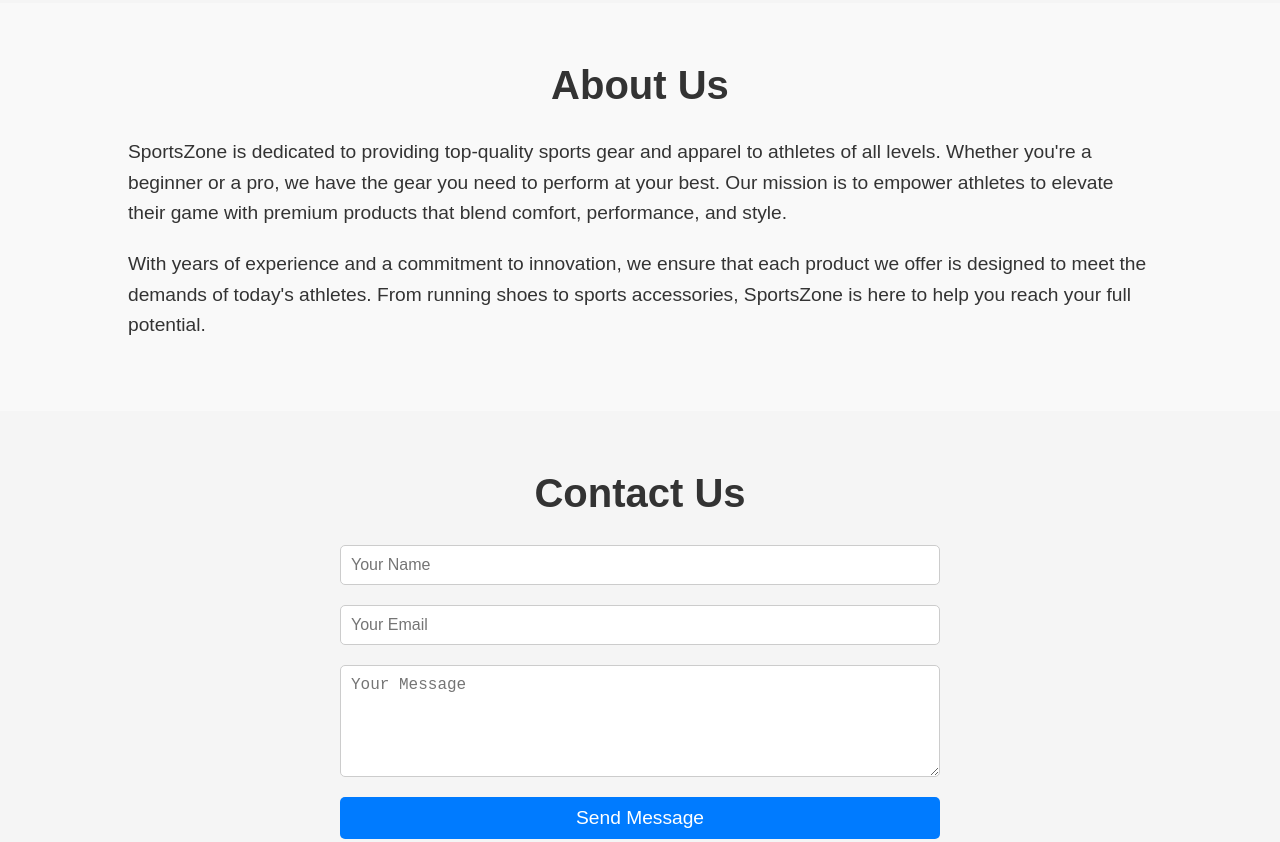
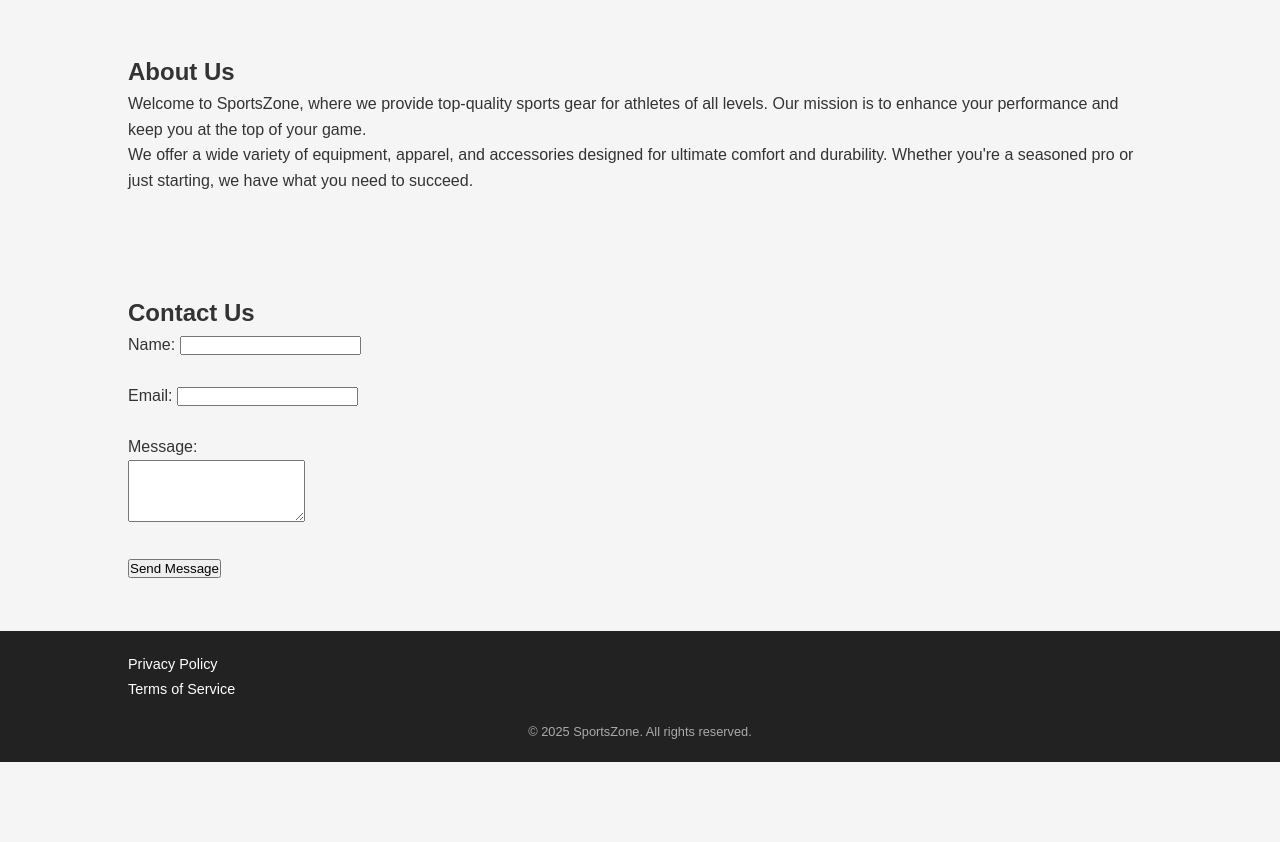
Before and after one commit to delicd/website-2, a plain HTML site: page index.html in a window 1280 px wide. Shown: the part 1460-2302 px from the top of the page. After the commit the page ends 2222 px from the top, so only its background shows below. Drawn offline with Linux system fonts and the light colour scheme.

Commit message:
Update index.html

```diff
--- a/index.html
+++ b/index.html
@@ -155,56 +155,6 @@
             background: #0056b3;
         }
 
-        /* ABOUT SECTION */
-        .about {
-            padding: 50px 10%;
-            background-color: #f9f9f9;
-        }
-        .about h2 {
-            text-align: center;
-            margin-bottom: 20px;
-            font-size: 2.5rem;
-        }
-        .about p {
-            font-size: 1.2rem;
-            line-height: 1.6;
-            margin-bottom: 20px;
-        }
-
-        /* CONTACT SECTION */
-        .contact {
-            padding: 50px 10%;
-        }
-        .contact h2 {
-            text-align: center;
-            margin-bottom: 20px;
-            font-size: 2.5rem;
-        }
-        .contact form {
-            display: grid;
-            gap: 20px;
-            max-width: 600px;
-            margin: 0 auto;
-        }
-        .contact input, .contact textarea {
-            padding: 10px;
-            font-size: 1rem;
-            border: 1px solid #ccc;
-            border-radius: 5px;
-        }
-        .contact button {
-            padding: 10px 20px;
-            font-size: 1.2rem;
-            background: #007bff;
-            color: white;
-            border: none;
-            border-radius: 5px;
-            transition: background 0.3s;
-        }
-        .contact button:hover {
-            background: #0056b3;
-        }
-
         /* FOOTER */
         footer {
             background: #222;
@@ -276,7 +226,7 @@
                 <div class="details">
                     <h3>ProFit Running Shoes</h3>
                     <p>Experience unmatched comfort and speed.</p>
-                    <button>Buy Now</button>
+                    <button onclick="window.location.href='https://www.youtube.com/watch?v=xvFZjo5PgG0'">Buy Now</button>
                 </div>
             </div>
             <div class="product-card">
@@ -284,26 +234,29 @@
                 <div class="details">
                     <h3>Ultra Grip Gloves</h3>
                     <p>Enhanced grip for all your sports needs.</p>
-                    <button>Buy Now</button>
+                    <button onclick="window.location.href='https://www.youtube.com/watch?v=xvFZjo5PgG0'">Buy Now</button>
                 </div>
             </div>
         </div>
     </section>
 
     <!-- About Section -->
-    <section class="about" id="about">
+    <section id="about" style="padding: 50px 10%;">
         <h2>About Us</h2>
-        <p>SportsZone is dedicated to providing top-quality sports gear and apparel to athletes of all levels. Whether you're a beginner or a pro, we have the gear you need to perform at your best. Our mission is to empower athletes to elevate their game with premium products that blend comfort, performance, and style.</p>
-        <p>With years of experience and a commitment to innovation, we ensure that each product we offer is designed to meet the demands of today's athletes. From running shoes to sports accessories, SportsZone is here to help you reach your full potential.</p>
+        <p>Welcome to SportsZone, where we provide top-quality sports gear for athletes of all levels. Our mission is to enhance your performance and keep you at the top of your game.</p>
+        <p>We offer a wide variety of equipment, apparel, and accessories designed for ultimate comfort and durability. Whether you're a seasoned pro or just starting, we have what you need to succeed.</p>
     </section>
 
     <!-- Contact Section -->
-    <section class="contact" id="contact">
+    <section id="contact" style="padding: 50px 10%;">
         <h2>Contact Us</h2>
         <form>
-            <input type="text" name="name" placeholder="Your Name" required>
-            <input type="email" name="email" placeholder="Your Email" required>
-            <textarea name="message" placeholder="Your Message" rows="5" required></textarea>
+            <label for="name">Name:</label>
+            <input type="text" id="name" name="name" required><br><br>
+            <label for="email">Email:</label>
+            <input type="email" id="email" name="email" required><br><br>
+            <label for="message">Message:</label><br>
+            <textarea id="message" name="message" rows="4" required></textarea><br><br>
             <button type="submit">Send Message</button>
         </form>
     </section>
```
